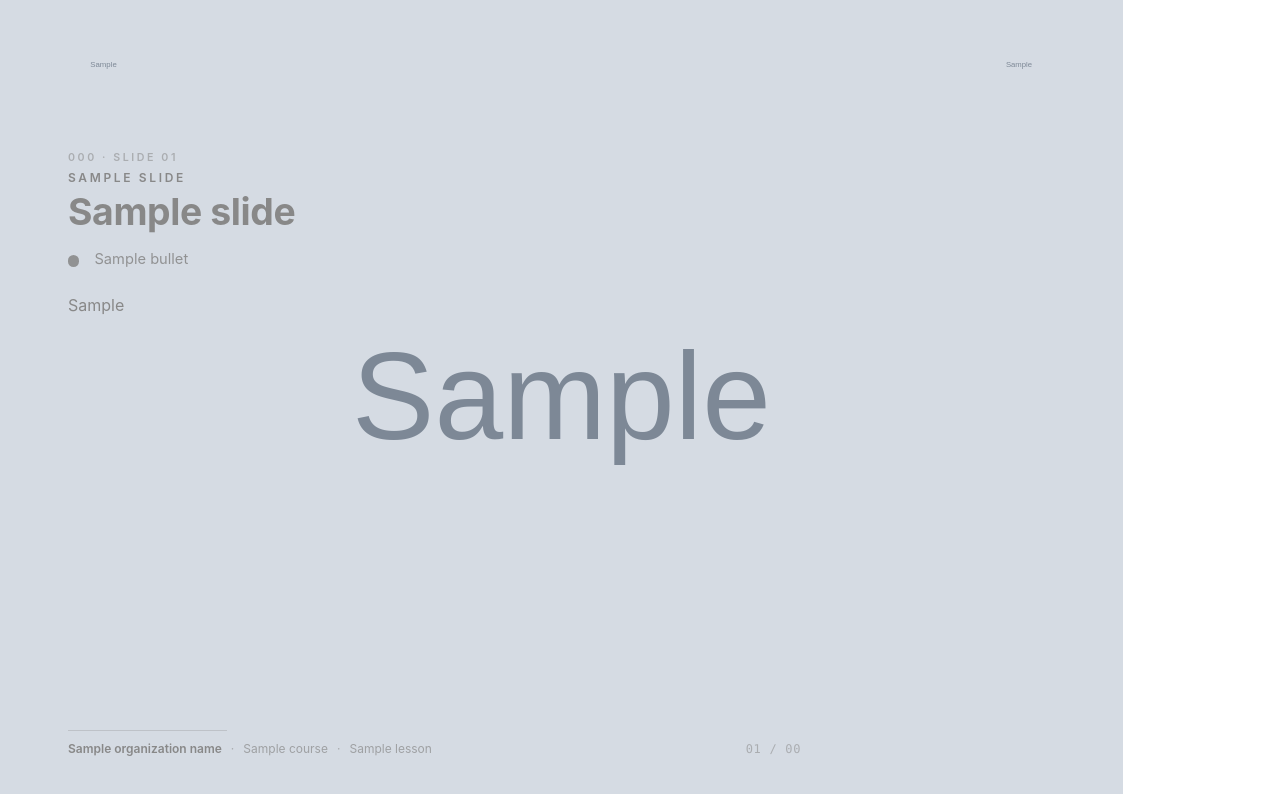
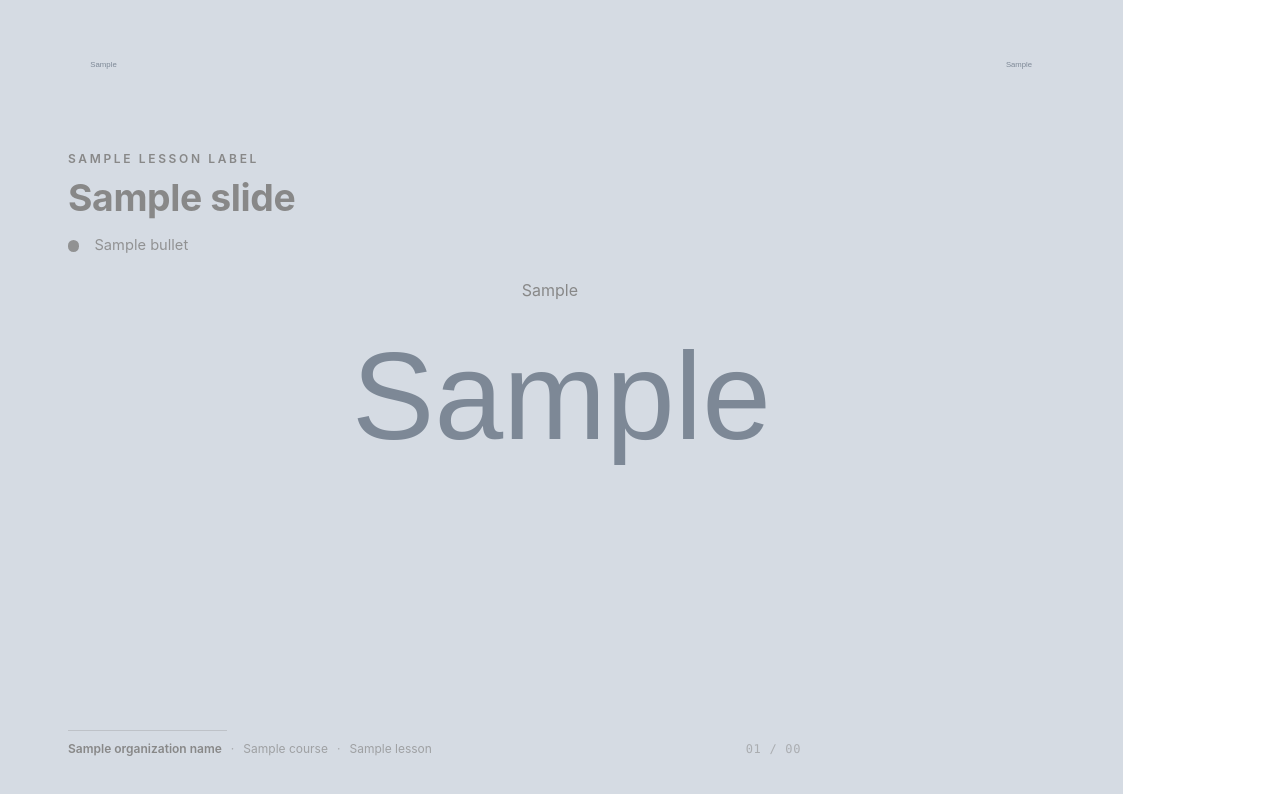
Before and after one commit to micheleDibi/a4u, a Python web app: template backend/app/templates/lesson_slides_pdf.html.j2 in a window 1280 px wide. Run offline with Jinja, Linux system fonts and the light colour scheme; the template is opened without the code that fills it: most values are stand-ins (such as "Sample title", 1, 10 or a date in 2020); grey boxes marked "Sample" are stand-in pictures.

Commit message:
fix(slides-pdf): mermaid scales correctly; tag = "Lezione N"; drop type
Three changes from user feedback:

1. Slide tag was "M1.L4 · Slide 03" → simplified to "Lezione 4"
   (or "Lesson 4" in EN). Lesson number is parsed from lesson_code
   ("M1.L4" → "4") in render_slides_html and passed as lesson_label.

2. Removed the .slide-chapter row that displayed slide.type_label
   ("TABELLA", "DIAGRAMMA", etc.) — user does not want it. The CSS
   block is dropped too. Tag now uses primary_color (was the chapter's
   role) so the slide still has a colored accent at the top.

3. Mermaid diagrams were rendering badly (squashed or partially
   visible). Root cause: the pre-rendered SVG kept its explicit
   width="X" height="Y" attributes from mermaid 10.9.x, which made
   `max-height: 60mm` clip the SVG instead of scaling it
   proportionally. _strip_mermaid_max_width now also strips the
   width/height attributes on the root <svg>, leaving only viewBox.
   With only viewBox the CSS rules `width:auto; height:auto;
   max-width:100%; max-height:70mm` produce proper aspect-preserving
   scale-to-fit behavior. Bumped the cap from 60mm → 70mm and
   center-aligned figures within the slide-asset box.

Co-Authored-By: Claude Opus 4.7 (1M context) <noreply@anthropic.com>

```diff
--- a/backend/app/templates/lesson_slides_pdf.html.j2
+++ b/backend/app/templates/lesson_slides_pdf.html.j2
@@ -106,15 +106,6 @@
       z-index: 2;
     }
     .slide-tag {
-      font-size: 8pt;
-      font-weight: 600;
-      text-transform: uppercase;
-      letter-spacing: 0.24em;
-      opacity: 0.55;
-      color: {{ tpl.text_color }};
-    }
-    .slide-chapter {
-      margin-top: 1.5mm;
       font-size: 9pt;
       font-weight: 600;
       text-transform: uppercase;
@@ -122,7 +113,7 @@
       color: {{ tpl.primary_color }};
     }
     .slide-title {
-      margin: 2mm 0 0;
+      margin: 3mm 0 0;
       font-size: 28pt;
       font-weight: 700;
       line-height: 1.05;
@@ -177,22 +168,30 @@
     }
     .slide-asset {
       max-width: 100%;
-      max-height: 60mm;
-      overflow: hidden;
+      max-height: 70mm;
+      text-align: center;
     }
+    /* SVG di Mermaid: senza attributi width/height espliciti (li
+       strippa `_strip_mermaid_max_width` lato BE), si scala in modo
+       proporzionale entro i constraint del container. */
     .slide-asset svg {
-      max-width: 100%;
-      max-height: 60mm;
-      height: auto;
       display: block;
       margin: 0 auto;
+      max-width: 100%;
+      max-height: 70mm;
+      width: auto;
+      height: auto;
     }
     .slide-asset img {
-      max-width: 100%;
-      max-height: 60mm;
-      height: auto;
       display: block;
       margin: 0 auto;
+      max-width: 100%;
+      max-height: 70mm;
+      width: auto;
+      height: auto;
+    }
+    .slide-asset figure {
+      margin: 0;
     }
     .slide-asset table {
       width: 100%;
@@ -290,10 +289,7 @@
     </div>
 
     <div class="slide-body">
-      <div class="slide-tag">
-        {{ lesson.lesson_code }} · Slide {{ "%02d"|format(slide.slide_number) }}
-      </div>
-      <div class="slide-chapter">{{ slide.type_label }}</div>
+      <div class="slide-tag">{{ lesson_label }}</div>
       <h1 class="slide-title">{{ slide.title }}</h1>
 
       {% if slide.bullets %}
```
Also changed, not shown: backend/app/services/course_lesson_pdf_service.py (+23 -1 lines), backend/app/services/course_lesson_slides_pdf_service.py (+16 -0 lines).
